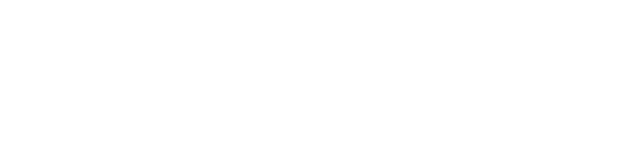
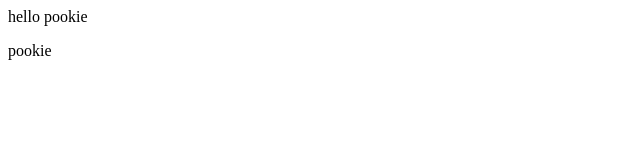
Before and after one commit to ghostarafat/super-repo, a plain HTML site: page index.html in a window 1280 px wide. Shown: the whole page, without its empty margins (0-640 px from the left). Drawn offline with Linux system fonts and the light colour scheme.

Commit message:
Added new features or updated code

```diff
--- a/index.html
+++ b/index.html
@@ -6,6 +6,7 @@
     <title>super repo</title>
 </head>
 <body>
-
+    hello pookie
+    <p>pookie</p>
 </body>
 </html>
```
